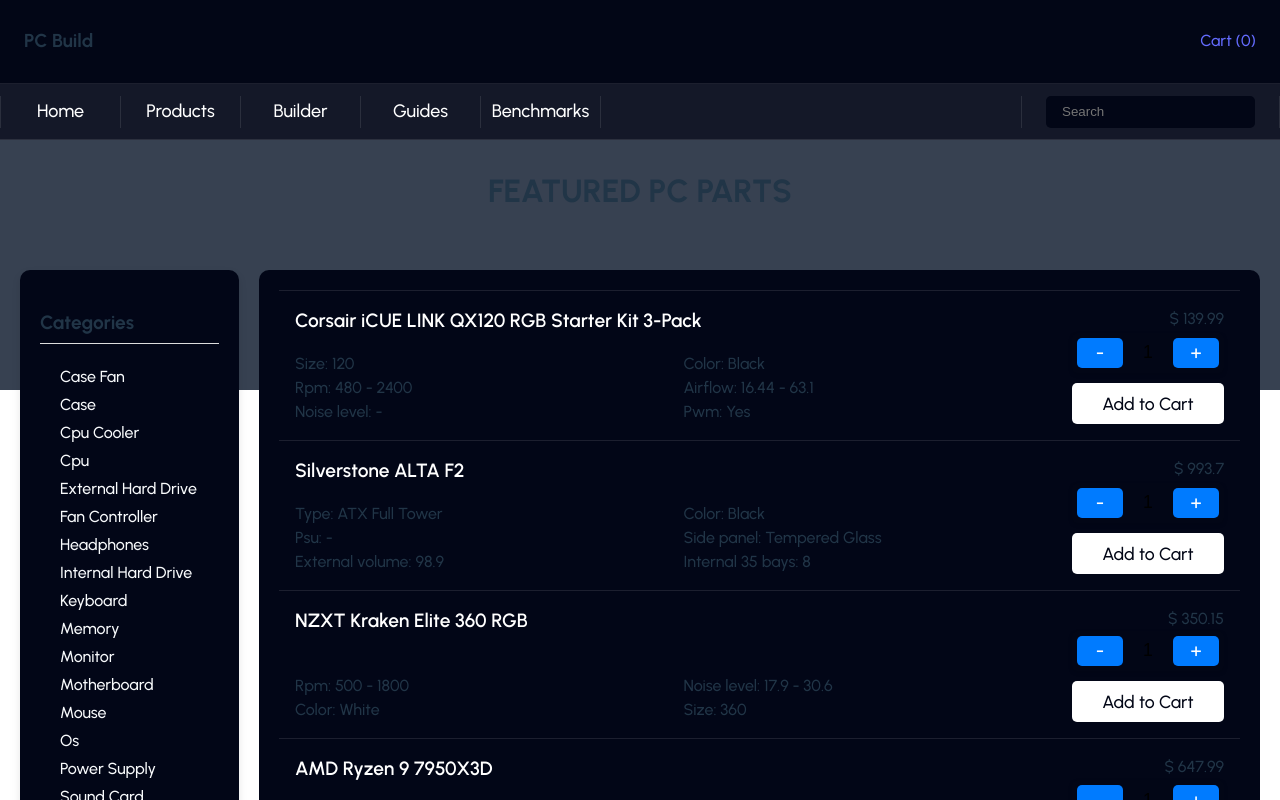
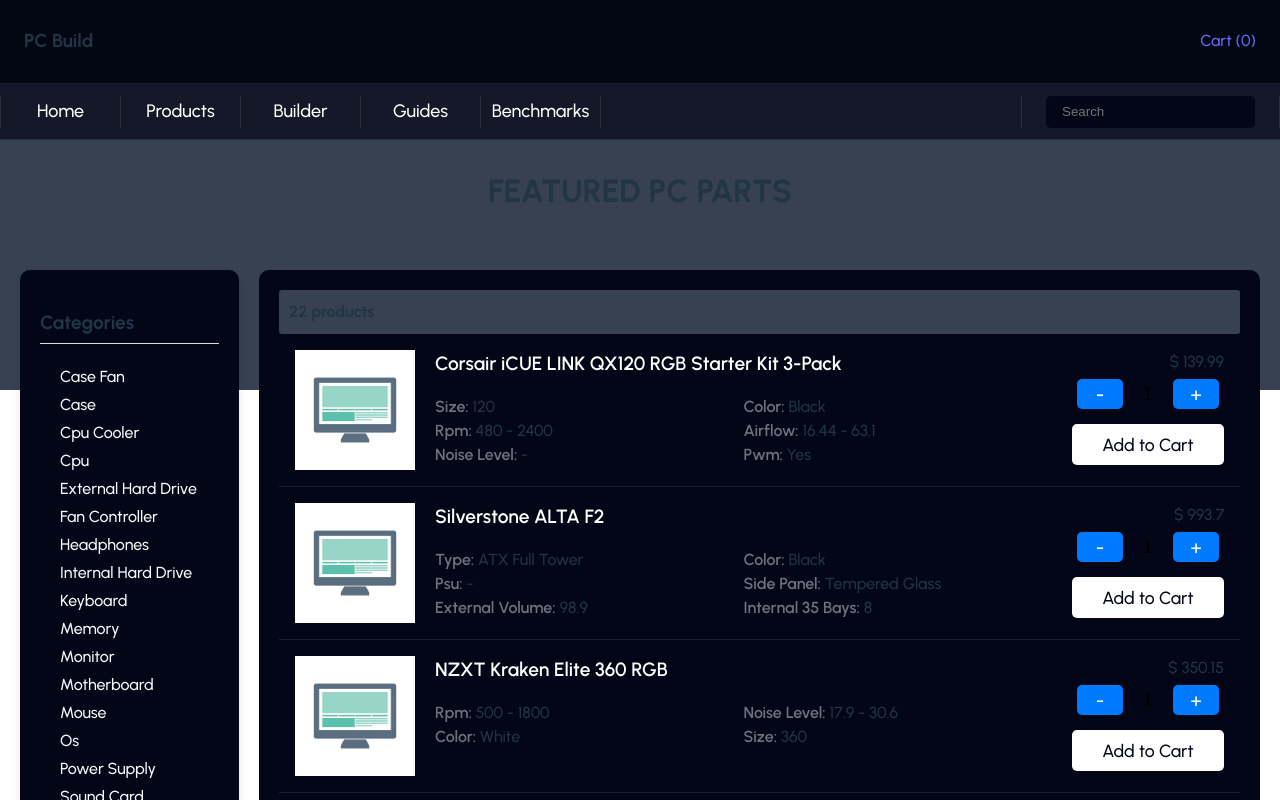
Before and after one commit to eLamine-dev/Shopping-Cart, a React (Vite) app: page /shop in a window 1280 px wide. Shown: the top 800 px of the page. Built offline with nearby package versions, Linux system fonts and the light colour scheme.

Commit message:
styled shop and cart lists

```diff
--- a/src/components/FilterSidebar.jsx
+++ b/src/components/FilterSidebar.jsx
@@ -50,6 +50,11 @@
       setPriceRange(newRange);
    };
 
+   const handleCategoryChange = () => {
+      setManufacturer(null);
+      window.moveTo(0, 0);
+   };
+
    return (
       <Wrapper>
          <div className="category-section">
@@ -60,7 +65,7 @@
                      key={category}
                      to={`/shop/${category}`}
                      isSelected={category === selectedCategory}
-                     onClick={() => setManufacturer(null)}
+                     onClick={() => handleCategoryChange()}
                   >
                      {category.replace(/-/g, ' ')}
                   </StyledNavLink>
--- a/src/components/Header.jsx
+++ b/src/components/Header.jsx
@@ -112,14 +112,14 @@
       display: flex;
       align-items: center;
       border-bottom: 1px solid var(--border-color);
-      background-color: #020616;
+      background-color: var(--black);
    }
 
    .lower-row {
       display: flex;
       align-items: center;
       border-bottom: 1px solid var(--border-color);
-      background-color: #141828;
+      background-color: var(--sl-3);
    }
 
    .logo-cart {
@@ -172,7 +172,7 @@
       top: 100%;
       left: 0;
       width: 100vw;
-      background-color: var(--dark2);
+      background-color: var(--sl-2);
       overflow: hidden;
 
       max-height: 0;
--- a/src/components/ProductLi.jsx
+++ b/src/components/ProductLi.jsx
@@ -36,6 +36,9 @@
 
    return (
       <Wrapper>
+         <div className="product-img">
+            <img src="/placeholder.avif" alt={product.name} />
+         </div>
          <div className="left-side">
             {selectedManufacturer ? (
                <NavLink
@@ -54,13 +57,13 @@
             )}
             <div className="specs">
                {Object.entries(productSpecs).map(([label, value]) => (
-                  <div key={label}>
-                     <span>
+                  <div className="spec" key={label}>
+                     <span className="spec-name">
                         {label.charAt(0).toUpperCase() +
                            label.slice(1).replace(/_/g, ' ')}
                         :
                      </span>
-                     <span> {value}</span>
+                     <span className="spec-value"> {value}</span>
                   </div>
                ))}
             </div>
@@ -76,13 +79,24 @@
 const Wrapper = styled.div`
    display: flex;
    justify-content: space-between;
-   border-top: 1px solid rgba(255, 255, 255, 0.1);
+   border-bottom: 1px solid rgba(255, 255, 255, 0.1);
    padding: 1rem;
+   align-items: start;
+   gap: 20px;
 
    /* --specsNumber: ${(props) => props.specsNumber};
 
    display: grid;
    grid-template-columns: 1fr repeat(--specsNumber, 1fr) 1fr; */
+
+   .product-img {
+      height: 120px;
+      align-self: center;
+      img {
+         height: 100%;
+         object-fit: cover;
+      }
+   }
 
    .name {
       flex-grow: 1;
@@ -97,22 +111,27 @@
 
    .specs {
       display: grid;
-      grid-template-columns: 1fr 1fr;
+      grid-template-columns: repeat(2, minmax(200px, 1fr));
+      grid-template-rows: repeat(3, 1fr);
    }
    .spec {
-      width: 100px;
+      .spec-name {
+         font-weight: 600;
+         text-transform: capitalize;
+         color: var(--gr-5);
+      }
    }
 
    .right-side {
       display: flex;
       flex-direction: column;
-      justify-content: space-between;
+      justify-content: center;
       align-items: end;
    }
    .left-side {
       display: flex;
       flex-direction: column;
-      justify-content: space-between;
+      justify-content: center;
       flex-grow: 1;
       gap: 1rem;
    }
--- a/src/components/ShopGrid.jsx
+++ b/src/components/ShopGrid.jsx
@@ -98,7 +98,7 @@
          left: 0;
          width: 100%;
          height: 100%;
-         background: rgba(0, 0, 0, 0.5); /* Darken overlay */
+         background: rgba(0, 0, 0, 0.5);
          display: flex;
          flex-direction: column;
          justify-content: center;
--- a/src/pages/BuilderPage.jsx
+++ b/src/pages/BuilderPage.jsx
@@ -138,7 +138,7 @@
          </div>
 
          <button onClick={handleAddOrUpdateBuild}>
-            {cartId ? 'Update Build' : 'Add to Cart'}
+            {cartId ? 'Update Build' : 'Save to Cart'}
          </button>
       </Wrapper>
    );
@@ -169,6 +169,7 @@
       background-color: var(--sl-1);
       border-radius: 10px;
       padding: 1rem;
+      margin-bottom: -28px;
    }
 
    .build-name {
@@ -226,10 +227,10 @@
    }
 
    button {
-      padding: 10px 20px;
+      padding: 16px 40px;
       background-color: #007bff;
-
-      color: white;
+      font-size: 1.2rem;
+      color: var(--white);
       border: none;
       cursor: pointer;
       align-self: center;
--- a/src/pages/CartPage.jsx
+++ b/src/pages/CartPage.jsx
@@ -24,30 +24,58 @@
             {cart.map((item) => (
                <CartItem key={item.cartId}>
                   <div className="image-container">
-                     <img src={item.image_url} alt={item.name} />
+                     {/* <img src={item.image_url} alt={item.name} /> */}
+                     <img src="/placeholder.avif" />
                   </div>
                   <div className="details">
-                     <h3>{item.name}</h3>
-                     <p>Price: ${item.price.toFixed(2)}</p>
+                     {item.category === 'build' ? (
+                        <Link
+                           className="product-name"
+                           to={`/builder/${item.cartId}`}
+                        >
+                           {item.name}
+                        </Link>
+                     ) : (
+                        <Link
+                           className="product-name"
+                           to={`/shop/${item.category}/${item.slug}`}
+                        >
+                           {item.name}
+                        </Link>
+                     )}
+
+                     <p className="unit-price">
+                        1 unit Price: ${item.price.toFixed(2)}
+                     </p>
                      {item.category !== 'build' && (
                         <div className="quantity">
-                           <span>Quantity:</span>
+                           <span>Quantity </span>
+                           <div className="quantity-btns">
                               <button
                                  onClick={() =>
-                                 updateQuantity(item.cartId, item.quantity - 1)
+                                    updateQuantity(
+                                       item.cartId,
+                                       item.quantity - 1
+                                    )
                                  }
                                  disabled={item.quantity <= 1}
                               >
                                  -
                               </button>
-                           <span>{item.quantity}</span>
+                              <span className="quantity-value">
+                                 {item.quantity}
+                              </span>
                               <button
                                  onClick={() =>
-                                 updateQuantity(item.cartId, item.quantity + 1)
+                                    updateQuantity(
+                                       item.cartId,
+                                       item.quantity + 1
+                                    )
                                  }
                               >
                                  +
                               </button>
+                           </div>
                         </div>
                      )}
                   </div>
@@ -60,20 +88,15 @@
                         Remove
                      </button>
                   </div>
-                  {item.category === 'build' && (
-                     <Link to={`/builder/${item.cartId}`}>Edit Build</Link>
-                  )}
                </CartItem>
             ))}
          </ProductList>
          <CheckoutSection>
             <div className="total-price">
-               <h3>
                Total: $
                {cart
                   .reduce((sum, item) => sum + item.price * item.quantity, 0)
                   .toFixed(2)}
-               </h3>
             </div>
             <Link to="/checkout" className="checkout-button">
                Proceed to Checkout
@@ -90,9 +113,9 @@
    margin: 30px auto;
    padding: 20px;
    /* min-height: 70vh; */
-   background-color: #020616;
+   background-color: var(--sl-1);
    border-radius: 10px;
-   padding-bottom: 10rem;
+   padding-bottom: 5rem;
 
    h2.title {
       font-size: 2rem;
@@ -125,7 +148,6 @@
 const ProductList = styled.div`
    display: flex;
    flex-direction: column;
-   gap: 20px;
 `;
 
 const CartItem = styled.div`
@@ -133,20 +155,32 @@
    justify-content: space-between;
    align-items: center;
    border-top: 1px solid #cccccc47;
-   padding: 20px;
+   padding: 16px;
+
+   .product-name {
+      font-size: 1.2rem;
+      font-weight: bold;
+      text-decoration: none;
+      color: var(--white);
+
+      &:hover {
+         color: #68a9ef;
+      }
+   }
 
    .image-container {
-      flex-basis: 20%;
+      width: 120px;
+      height: 120px;
       img {
          width: 100%;
          height: auto;
-         border-radius: 10px;
       }
    }
 
    .details {
       flex-basis: 60%;
       text-align: left;
+      align-self: flex-start;
       h3 {
          margin-bottom: 10px;
       }
@@ -154,10 +188,19 @@
          margin-bottom: 10px;
       }
 
+      .unit-price {
+         font-size: 1.1rem;
+      }
+
       .quantity {
          display: flex;
          align-items: center;
-         gap: 10px;
+         gap: 8px;
+         font-size: 1.1rem;
+
+         .quantity-btns {
+            display: flex;
+            gap: 5px;
 
             button {
                padding: 5px 10px;
@@ -173,13 +216,15 @@
                }
 
                &:disabled {
-               background-color: #ccc;
+                  background-color: #4fa3fc;
                   cursor: not-allowed;
                }
             }
 
-         span {
-            font-size: 1.2rem;
+            .quantity-value {
+               margin: 0 10px;
+               width: 10px;
+            }
          }
       }
    }
@@ -187,6 +232,8 @@
    .total {
       flex-basis: 20%;
       text-align: right;
+      font-size: large;
+      font-weight: bold;
 
       .remove-button {
          background-color: #dc3545;
@@ -218,10 +265,10 @@
    justify-content: space-between;
    align-items: center;
    padding: 20px 0;
-   margin-top: 30px;
+
    border-top: 1px solid #cccccc47;
 
-   .total-price h3 {
+   .total-price {
       font-size: 1.5rem;
       font-weight: bold;
    }
--- a/src/pages/ShopPage.jsx
+++ b/src/pages/ShopPage.jsx
@@ -65,6 +65,9 @@
             />
 
             <div className="list-view">
+               <div className="list-title">
+                  {filteredProducts.length} products
+               </div>
                {filteredProducts.map((product) => (
                   <ProductLi
                      key={product.id}
@@ -115,5 +118,12 @@
       background-color: var(--sl-1);
       padding: 20px;
       border-radius: 10px;
+
+      .list-title {
+         font-weight: bold;
+         background-color: var(--gr-3);
+         border-radius: 3px;
+         padding: 10px;
+      }
    }
 `;
```
Lines whose indentation alone changed are shown as unchanged.
